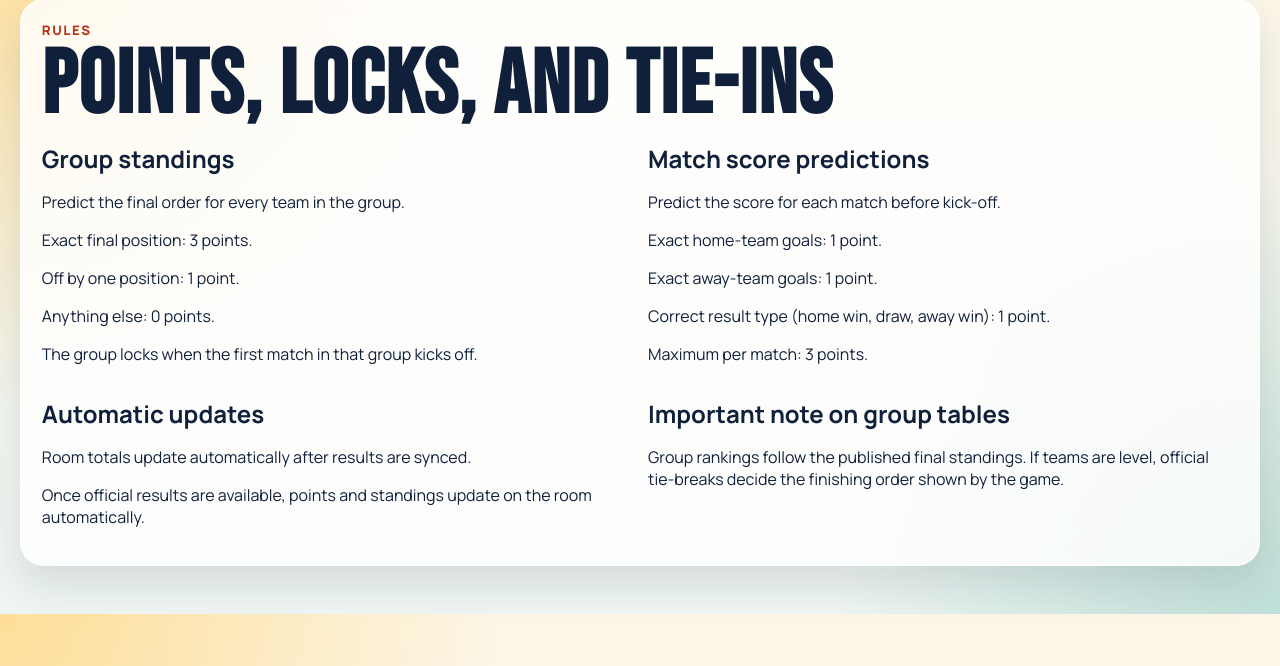
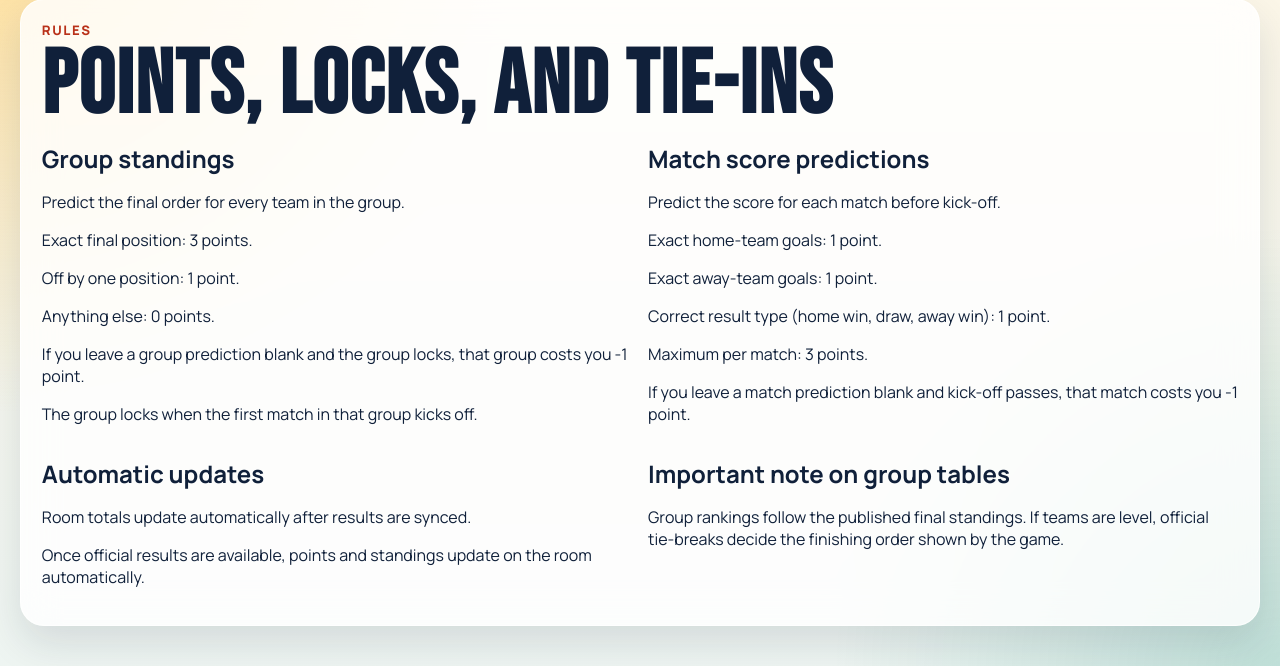
Before and after one commit to jiro-90/fifa26-predictor, a Flask app: page /rules in a window 1280 px wide. Shown: the part 95-761 px from the top of the page. Run offline with Flask 3, Linux system fonts and the light colour scheme.

Commit message:
Document missed prediction penalties in rules

```diff
--- a/worldcup26/templates/rules.html
+++ b/worldcup26/templates/rules.html
@@ -12,6 +12,7 @@
         <p>Exact final position: 3 points.</p>
         <p>Off by one position: 1 point.</p>
         <p>Anything else: 0 points.</p>
+        <p>If you leave a group prediction blank and the group locks, that group costs you -1 point.</p>
         <p>The group locks when the first match in that group kicks off.</p>
       </article>
 
@@ -22,6 +23,7 @@
         <p>Exact away-team goals: 1 point.</p>
         <p>Correct result type (home win, draw, away win): 1 point.</p>
         <p>Maximum per match: 3 points.</p>
+        <p>If you leave a match prediction blank and kick-off passes, that match costs you -1 point.</p>
       </article>
 
       <article>
```
